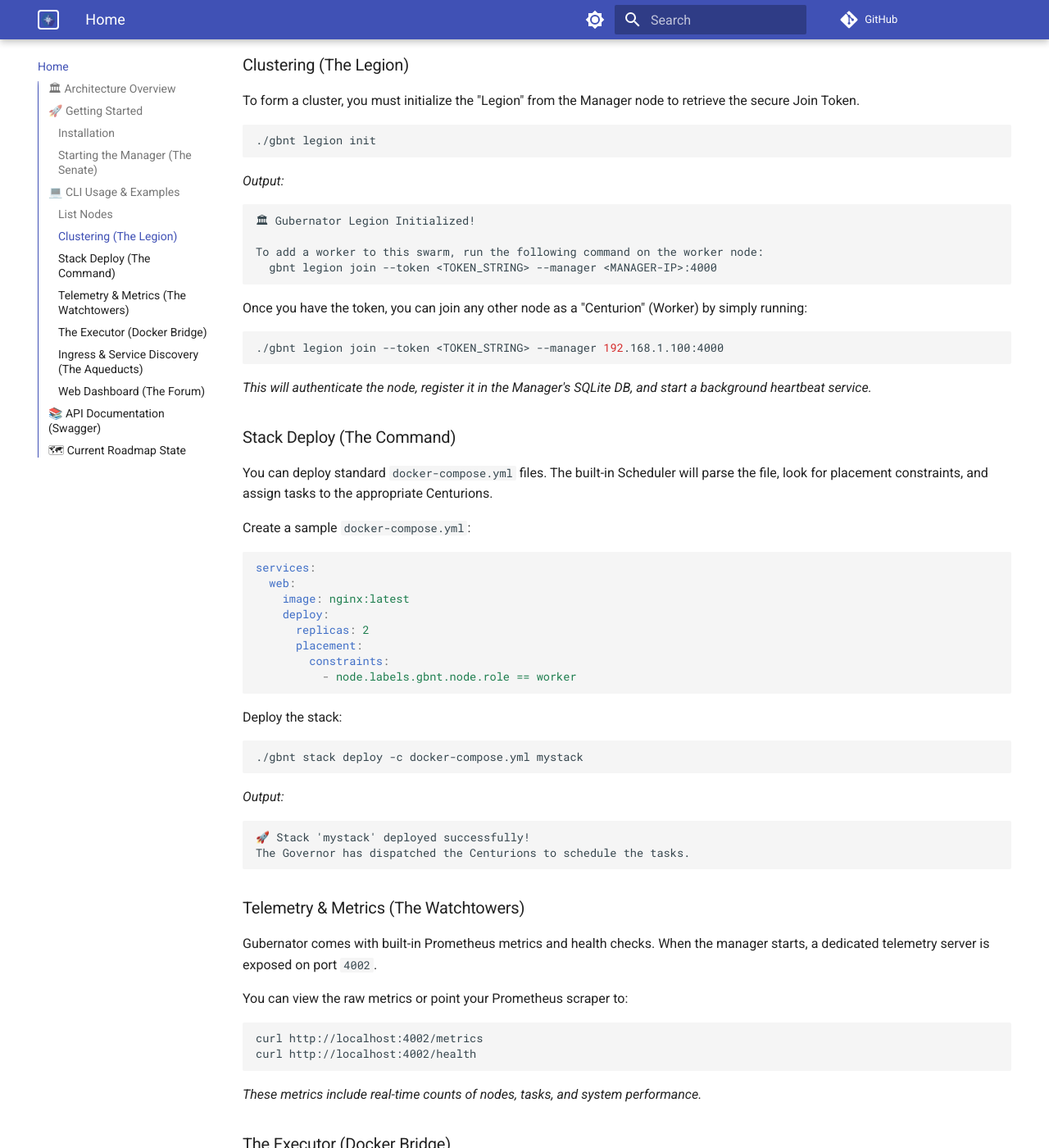
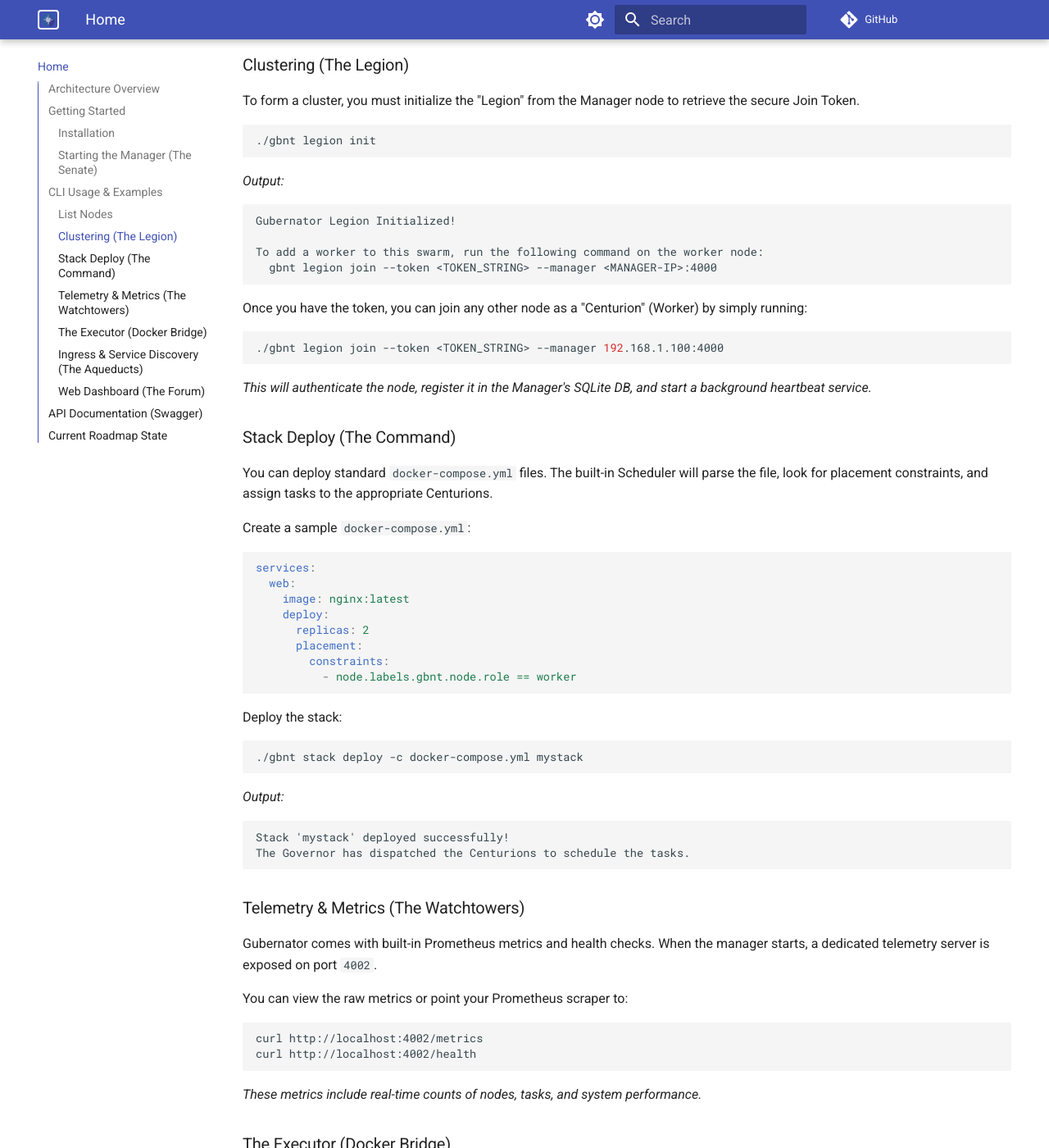
Before and after one commit to mario-ezquerro/gubernator, an MkDocs documentation site: the page built from docs/index.md, in a window 1280 px wide and 1400 px high, scrolled down 2107 px. Shown: the whole window at 82% size. Built offline with MkDocs 1.6.1 and Material for MkDocs 9.7.7, drawn with Linux system fonts in a browser that asks for light colours; comment, search, counter and statistics services are not loaded; some of the changed text lies outside the part shown.

Commit message:
docs: remove emojis from mkdocs content

````diff
--- a/docs/index.md
+++ b/docs/index.md
@@ -6,7 +6,7 @@ Themed around the **Roman Empire**, Gubernator aims to manage your containers ro
 
 ---
 
-## 🏛 Architecture Overview
+## Architecture Overview
 
 Gubernator operates using a single, portable binary (`gbnt`) that can run as either a Manager or a Worker.
 * **API & CLI:** Built with Gin and Cobra.
@@ -18,13 +18,13 @@ Gubernator operates using a single, portable binary (`gbnt`) that can run as eit
 
 ---
 
-## 🚀 Getting Started
+## Getting Started
 
 ### Installation
 
 The `gbnt` CLI tool is compiled as a single, portable binary for Windows, macOS, and Linux.
 
-👉 **[See the Official Installation Guide](install.md)** to download and install the binary for your operating system.
+**[See the Official Installation Guide](install.md)** to download and install the binary for your operating system.
 
 If you prefer to compile from source (requires Go 1.24+ and CGO):
 ```bash
@@ -75,7 +75,7 @@ The server will output:
 
 ---
 
-## 💻 CLI Usage & Examples
+## CLI Usage & Examples
 
 Once the server is running, you can interact with the cluster using the `gbnt` CLI.
 
@@ -102,7 +102,7 @@ To form a cluster, you must initialize the "Legion" from the Manager node to ret
 ```
 *Output:*
 ```text
-🏛 Gubernator Legion Initialized!
+Gubernator Legion Initialized!
 
 To add a worker to this swarm, run the following command on the worker node:
   gbnt legion join --token <TOKEN_STRING> --manager <MANAGER-IP>:4000
@@ -139,7 +139,7 @@ Deploy the stack:
 
 *Output:*
 ```text
-🚀 Stack 'mystack' deployed successfully!
+Stack 'mystack' deployed successfully!
 The Governor has dispatched the Centurions to schedule the tasks.
 ```
 
@@ -192,19 +192,19 @@ Access the dashboard at `http://localhost:4001` and authenticate with the creden
 
 ---
 
-## 📚 API Documentation (Swagger)
+## API Documentation (Swagger)
 
 Gubernator features auto-generated Swagger documentation.
 While `./gbnt serve` is running, navigate to the following URL in your browser:
 
-👉 **[http://localhost:4002/swagger/index.html](http://localhost:4002/swagger/index.html)**
+**[http://localhost:4002/swagger/index.html](http://localhost:4002/swagger/index.html)**
 
 From the Swagger UI, you can directly test endpoints like `GET /v1/node/ls`.
 
 ---
 
-## 🗺 Current Roadmap State
+## Current Roadmap State
 
 Gubernator's development is divided into "Campaigns". We've completed up to **Phase 8**, including full CLI parity, Native Docker Engine execution, CoreDNS/Caddy Ingress Automation, and Asymmetric Port Security (4000/4001/4002).
 
-👉 **[View the complete Roadmap and completed features here](roadmap.md)**
+**[View the complete Roadmap and completed features here](roadmap.md)**
````
Also changed, not shown: docs/api.md (+4 -4 lines), docs/cli.md (+5 -5 lines), docs/roadmap.md (+1 -1 lines), 1 other file.
